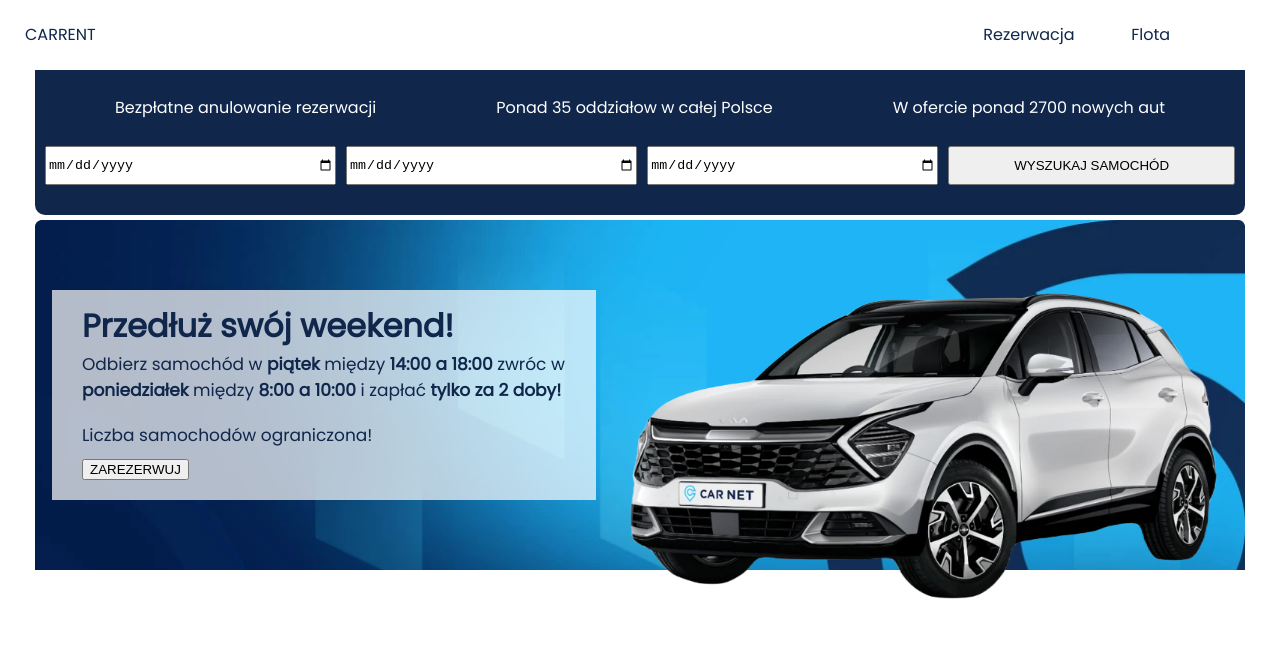
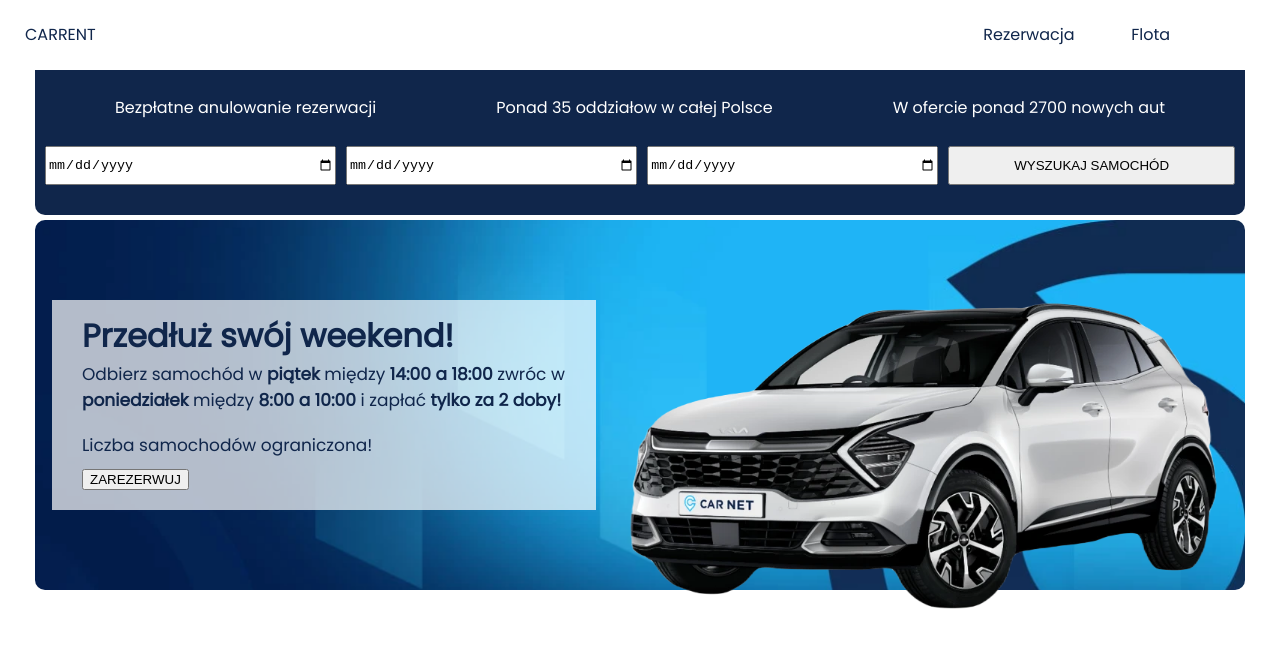
Before and after one commit to theWebCookie/car-rental, a Next.js app: page / in a window 1280 px wide. Shown: the top 648 px of the page. Built offline with nearby package versions, Linux system fonts and the light colour scheme.

Commit message:
refactor: change border radius

```diff
--- a/app/ui/hero/hero.css
+++ b/app/ui/hero/hero.css
@@ -52,6 +52,8 @@
   background-repeat: no-repeat;
   background-size: cover;
   height: 350px;
+  padding: 10px 0;
+  border-radius: 10px;
 }
 
 .hero-text {
```
